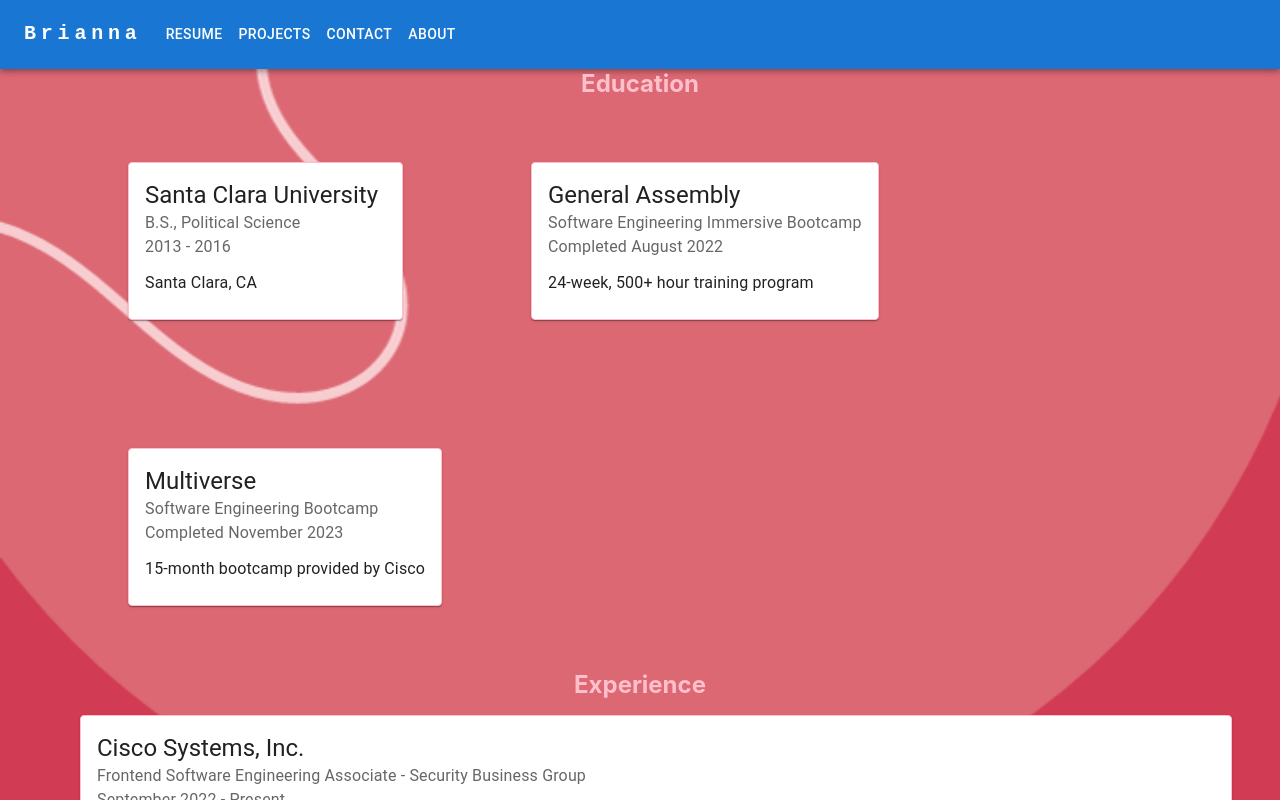
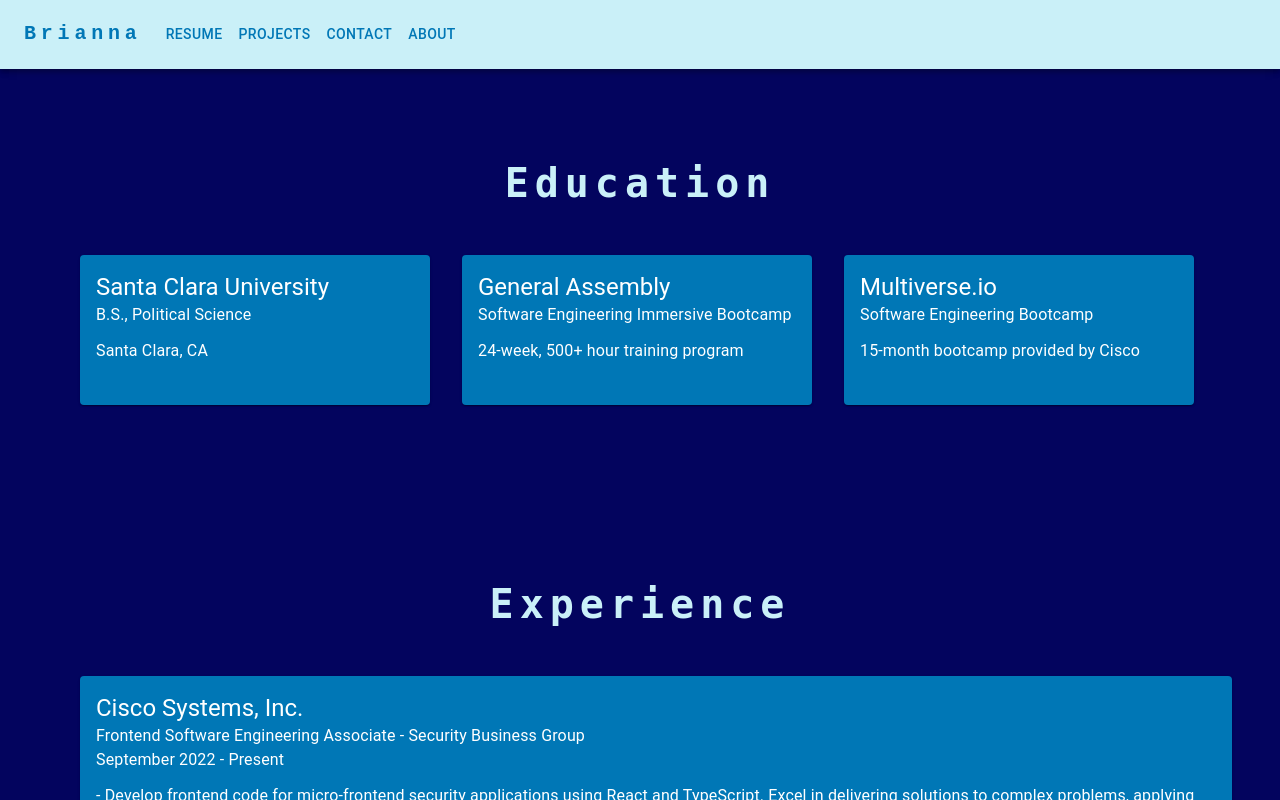
Before and after one commit to briannag31/2023-portfolio, a React (Create React App) app: page /resume in a window 1280 px wide. Shown: the top 800 px of the page. Built offline with nearby package versions, Linux system fonts and the light colour scheme.

Commit message:
changes color scheme

```diff
--- a/src/Data/about.json
+++ b/src/Data/about.json
@@ -1,5 +1,5 @@
 {
     "name": "Brianna Gaines",
-    "bio": "Dedicated and highly motivated Software Engineering Associate with a passion for developing cutting-edge security solutions as part of Cisco's Security Business Group (SBG). Technical expertise in security applications using React and TypeScript. As a quick thinker, I thrive in a team environment with excellent analytical and communication skills. Committed to delivering high-quality code and ready to embark on a rewarding software engineering career.",
+    "bio": "I'm a Software Engineer with a passion for creating beautifully designed applications using React and TypeScript. I am committed to delivering high-quality code and ready to embark on the next steps of my software engineering career.",
     "skills": ["Software Development.", "Application Architecture", "Web Applications/Services ","Security and Maintainability", "Requirements Integration", "Communication Skills", "Operations Support", "Responsive Web Design", "Public Speaking","Analytical Skills", "Team Leadership", "System Documentation", "Time Management", "Front-end Interfaces", "Software Integration"]
   }
--- a/src/Data/education.json
+++ b/src/Data/education.json
@@ -2,19 +2,16 @@
     {
         "school": "Santa Clara University",
         "degree": "B.S., Political Science",
-        "locationOrNotes": "Santa Clara, CA",
-        "dates": "2013 - 2016"
+        "locationOrNotes": "Santa Clara, CA"
     },
     {
         "school": "General Assembly",
         "degree": "Software Engineering Immersive Bootcamp",
-        "locationOrNotes": "24-week, 500+ hour training program",
-        "dates": "Completed August 2022"
+        "locationOrNotes": "24-week, 500+ hour training program"
     },
     {
-        "school": "Multiverse",
+        "school": "Multiverse.io",
         "degree": "Software Engineering Bootcamp",
-        "locationOrNotes": "15-month bootcamp provided by Cisco",
-        "dates": "Completed November 2023"
+        "locationOrNotes": "15-month bootcamp provided by Cisco"
     }
 ]
--- a/src/components/EducationCard.jsx
+++ b/src/components/EducationCard.jsx
@@ -7,18 +7,19 @@
 
 export const EducationCard = () => {
   return educationData.map((school, idx) => (
-    <Grid key={idx} margin={8}>
-      <Card sx={{ minWidth: 275, border: 'pink solid 1px' }} key={idx}>
+    <Grid key={idx} margin={2}>
+      <Card sx={{ width: 350, height: 150, backgroundColor: '#0077B6' }} key={idx}>
         <CardContent>
-          <Typography variant="h5" component="div">
+          <Typography variant="h5" component="div" color={'white'}>
             {school.school}
           </Typography>
-          <Typography sx={{ mb: 1.5 }} color="text.secondary">
+          <Typography sx={{ mb: 1.5 }} color="white">
             {school.degree}
-            <div> {school.dates}</div>
           </Typography>
 
-          <Typography variant="body1">{school.locationOrNotes}</Typography>
+          <Typography variant="body1" color={'white'}>
+            {school.locationOrNotes}
+          </Typography>
         </CardContent>
       </Card>
     </Grid>
--- a/src/components/JobCard.jsx
+++ b/src/components/JobCard.jsx
@@ -6,17 +6,17 @@
 
 export const JobCard = () => {
   return jobData.map((job, idx) => (
-    <Card sx={{ minWidth: '100%', margin: 2, border: 'pink solid 1px' }} key={idx}>
+    <Card sx={{ minWidth: '100%', margin: 2, backgroundColor: '#0077B6' }} key={idx}>
       <CardContent>
-        <Typography variant="h5" component="div">
+        <Typography variant="h5" component="div" color="white">
           {job.company}
         </Typography>
-        <Typography sx={{ mb: 1.5 }} color="text.secondary">
+        <Typography sx={{ mb: 1.5 }} color="white">
           {job.role}
           <div> {job.dates}</div>
         </Typography>
 
-        <Typography variant="body1">
+        <Typography variant="body1" color="white">
           {job.responsibilities.map((item, idx) => (
             <div key={idx}>- {item}</div>
           ))}
--- a/src/components/NavBar.jsx
+++ b/src/components/NavBar.jsx
@@ -38,7 +38,7 @@
   //   };
 
   return (
-    <AppBar position="static">
+    <AppBar position="absolute" style={{ backgroundColor: '#CAF0F8' }}>
       <Container maxWidth="xl">
         <Toolbar disableGutters>
           <Typography
@@ -52,7 +52,7 @@
               fontFamily: 'monospace',
               fontWeight: 700,
               letterSpacing: '.3rem',
-              color: 'inherit',
+              color: '#0077B6',
               textDecoration: 'none'
             }}>
             Brianna
@@ -65,7 +65,7 @@
               aria-controls="menu-appbar"
               aria-haspopup="true"
               onClick={handleOpenNavMenu}
-              color="inherit">
+              color="#0077B6">
               <MenuIcon />
             </IconButton>
             <Menu
@@ -92,7 +92,7 @@
                 href={page.link}
                 key={idx}
                 onClick={handleCloseNavMenu}
-                sx={{ my: 2, color: 'white', display: 'block' }}>
+                sx={{ my: 2, color: '#0077B6', display: 'block' }}>
                 {page.title}
               </Button>
             ))}
--- a/src/views/Home/Home.css
+++ b/src/views/Home/Home.css
@@ -1,13 +1,4 @@
-* {
-  margin: 0;
-  padding: 0;
-  box-sizing: border-box;
-}
-html,
 body {
-  background-image: url('/src/photos/Brown\ Grey\ Creative\ Modern\ Online\ Portfolio\ \(3\).png');
-  background-repeat: no-repeat;
-  background-size: cover;
   width: 100%;
 }
 
@@ -17,12 +8,12 @@
   height: 400px;
   overflow: hidden;
   border-radius: 50%;
-  border: solid pink 4px;
+  border: solid #90e0ef 4px;
   align-content: center;
   display: flex;
   flex-direction: row;
   justify-content: center;
-  margin-top: 100px;
+  margin-top: 15vh;
   margin-left: 25%;
 }
 .circular--portrait img {
@@ -30,6 +21,9 @@
   height: auto;
 }
 .container {
+  background-image: url('/src/photos/bluebackground.png');
+  background-repeat: no-repeat;
+  background-size: cover;
   display: flex;
   flex-direction: column;
   width: 100vw;
@@ -43,20 +37,26 @@
 .home-text {
   font-family: 'Lobster', sans-serif;
   color: white;
-  font-size: 150px;
+  font-size: 120px;
   text-align: left;
-  margin-top: 10vh;
+  margin-top: 20vh;
 }
 
 .button {
   width: 10%;
   background-color: white;
   height: 3rem;
-  border: solid pink 3px;
+  border: solid #90e0ef 3px;
   border-radius: 10px;
   font-weight: bolder;
 }
 a {
   text-decoration: none;
-  color: hotpink;
+  color: #0077b6;
 }
+
+.bio {
+  color: white;
+  font-size: 50px;
+  margin-left: 140px;
+}
--- a/src/views/Home/Home.jsx
+++ b/src/views/Home/Home.jsx
@@ -3,19 +3,24 @@
 // import Button from '@mui/material/Button';
 import './Home.css';
 import headshot from '../../photos/headshot.png';
+// import about from '../../Data/about.json';
 export const Home = () => {
   return (
     <>
       <div className="container">
         <div className="top">
-          <h1 className="home-text">
-            Hello, <br /> I&#x27;m Brianna!
-          </h1>
+          <div>
+            <h1 className="home-text">
+              Hello, <br /> I&#x27;m Brianna!
+            </h1>
+            <p className="bio"> Software Engineer</p>
+          </div>
+
           <div className="circular--portrait">
             <img src={headshot} />
           </div>
         </div>
-        <Stack spacing={2} direction="row" justifyContent="space-evenly" mt={20}>
+        <Stack direction="row" justifyContent="space-evenly" mt={8}>
           <button className="button" href="/about">
             <a href="/about"> About Me</a>
           </button>
--- a/src/views/Resume/Resume.css
+++ b/src/views/Resume/Resume.css
@@ -1,4 +1,11 @@
+body {
+  background-color: #03045E !important;
+}
 .title {
-  color: pink;
+  color: #CAF0F8;
   text-align: center;
+  font-family: 'monospace';
+  font-size: 40px;
+  letter-spacing: 6px;
+  margin-top: 20vh;
 }
```
Also changed, not shown: src/photos/bluebackground.png (added).
